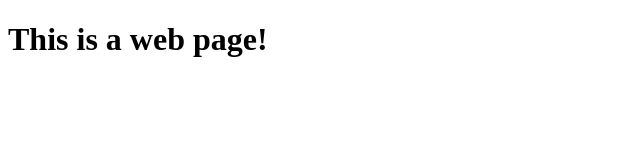
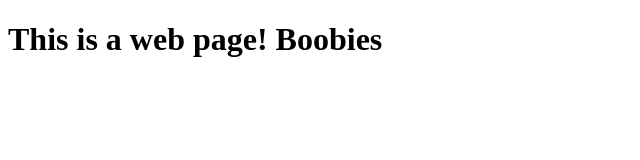
Before and after one commit to brommers1231/gitTest, a plain HTML site: page index.html in a window 1280 px wide. Shown: the whole page, without its empty margins (0-640 px from the left). Drawn offline with Linux system fonts and the light colour scheme.

Commit message:
Update index.html

```diff
--- a/index.html
+++ b/index.html
@@ -4,6 +4,6 @@
 	<title></title>
 </head>
 <body>
-	<h1>This is a web page!</h1>
+	<h1>This is a web page! Boobies</h1>
 </body>
 </html>
```
